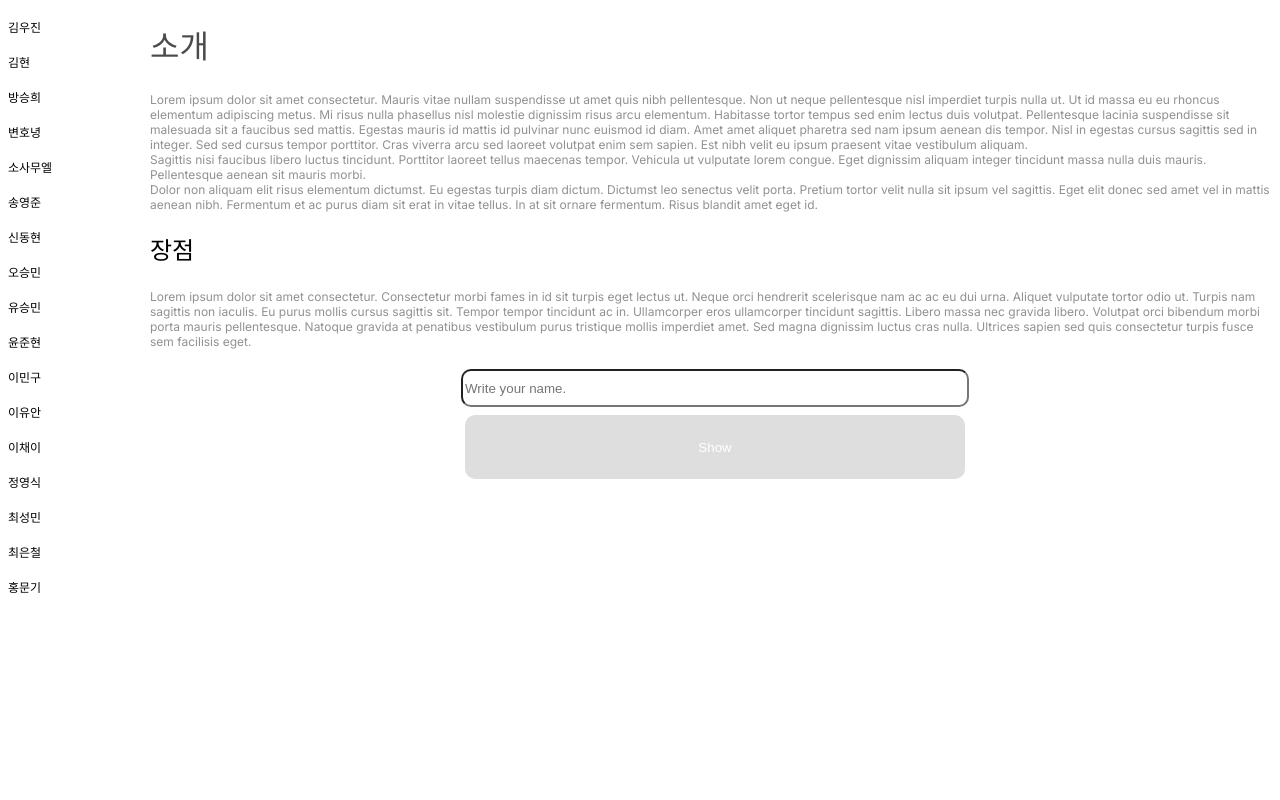
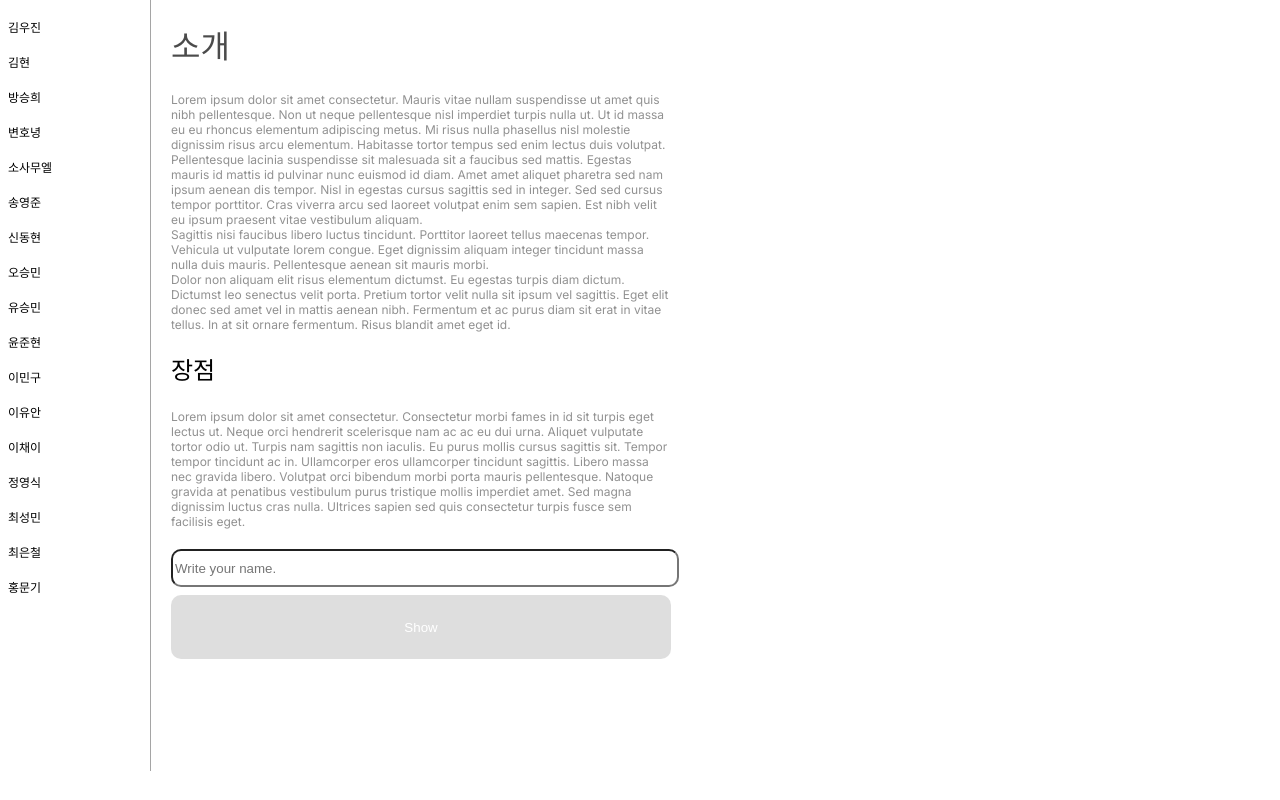
Before and after one commit to personarpgg/20231229-TEST, a Next.js app in the folder my-next-app/: page / in a window 1280 px wide. Built offline with nearby package versions, Linux system fonts and the light colour scheme.

Commit message:
check : 선 추가 완료 24.01.02 최종본 수정 완료

```diff
--- a/my-next-app/app/globals.css
+++ b/my-next-app/app/globals.css
@@ -16,7 +16,7 @@ ul.student-list {
   cursor: pointer;
   font-family: Inter;
   font-size: 12px;
-  font-weight: 400;
+  font-weight: 400px;
   line-height: 15px;
   letter-spacing: 0em;
   text-align: left;
@@ -51,7 +51,7 @@ p {
 
 #introduction h2 {
   color: #4B4B4B;
-  width: 180px;
+  width: 200px;
   height: 39px;
   font-family: Inter;
   font-size: 32px;
@@ -78,7 +78,7 @@ p {
 #search-bar {
   display: flex;
   flex-direction: column;
-  align-items: center;
+  /* align-items: center; */  /* 필요 없음 제거 */
   margin-top: 20px;
 }
 
@@ -98,3 +98,14 @@ p {
   border: none;
   cursor: pointer;
 }
+
+#content{
+  width: 500px;
+  height: 638px;
+}
+
+#line {
+  border-left: 1px solid #A5A5A5;
+  margin-right: 20px;
+  height: 771px;
+}
--- a/my-next-app/app/page.tsx
+++ b/my-next-app/app/page.tsx
@@ -46,6 +46,9 @@ const Home = () => {
         <StudentList students={students} onSelectStudent={onSelectStudent} selectedStudent={selectedStudent} />
       </div>
 
+      {/* 선 추가 부분 */}
+      <div id="line" ></div>
+
       {/* 오른쪽 내용 영역 */}
       <div id="content">
         <StudentInfo name={selectedStudent} />
```
